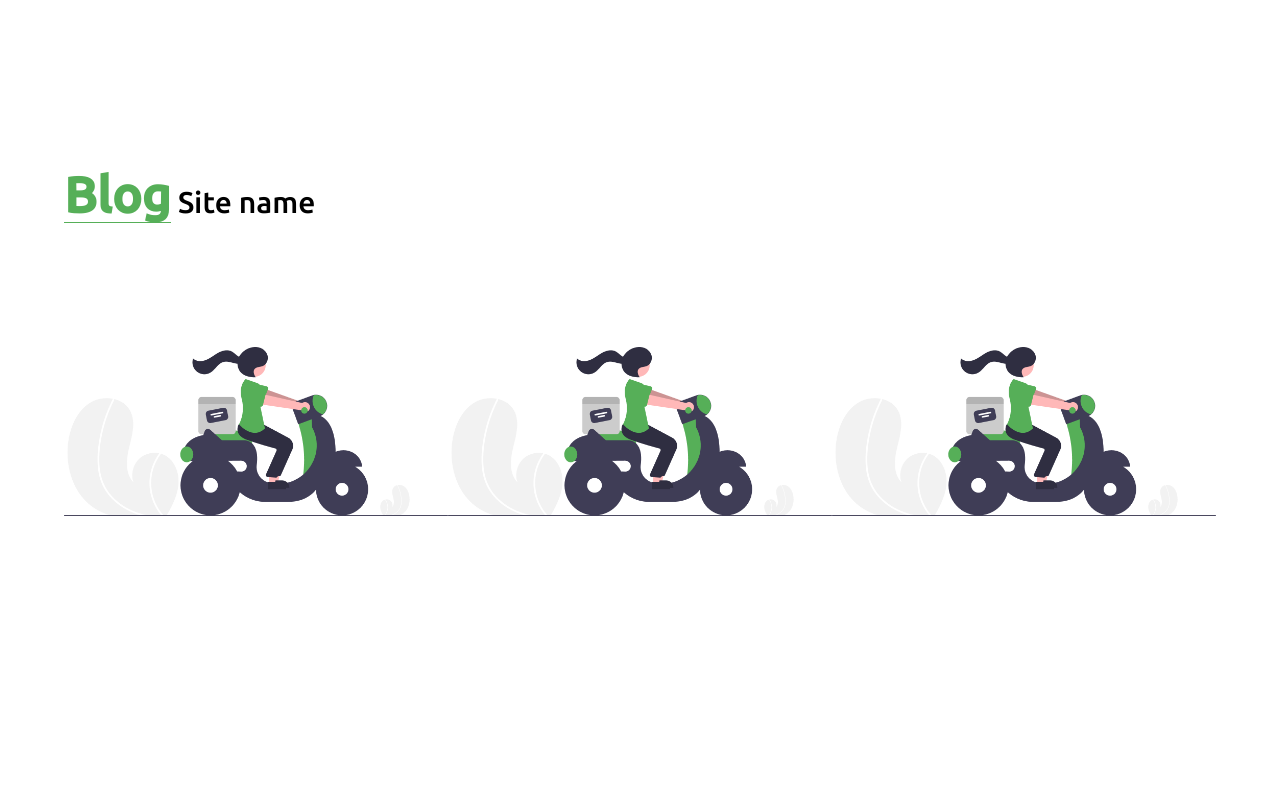
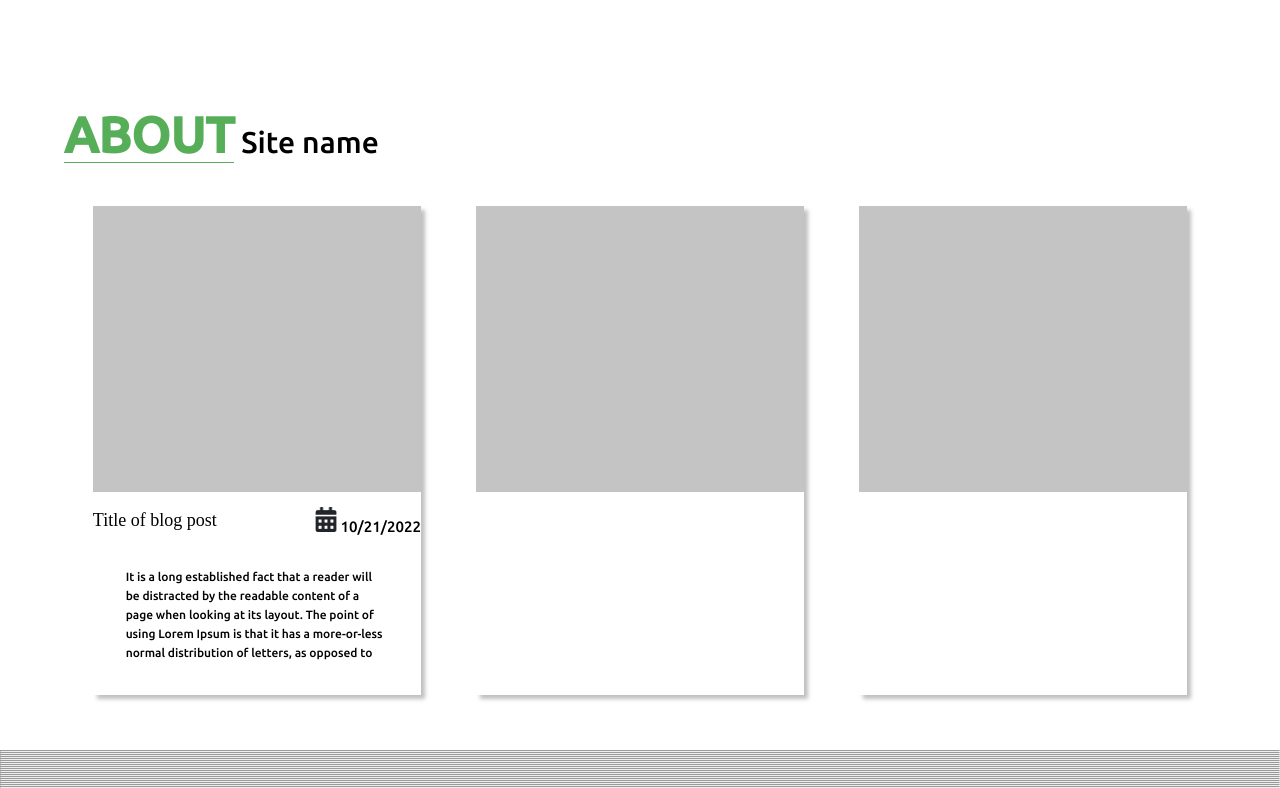
Before and after one commit to syuzets/figma_1, a plain HTML site: page index.html in a window 1280 px wide. Shown: the part 1404-2192 px from the top of the page. Before the commit the page ends 2110 px from the top, so only its background shows below. Drawn offline with Linux system fonts and the light colour scheme.

Commit message:
Blog succsess

```diff
--- a/assets/css/style.css
+++ b/assets/css/style.css
@@ -254,3 +254,68 @@ font-weight: 400;
 font-size: 12px;
 line-height: 29px;
 }
+.blog_body_container{
+    width: 95%;
+    margin: 0 auto 55px;
+    display: flex;
+    justify-content: space-between;
+}
+.blog_col{
+    width: 30%;
+    box-shadow: 4px 4px 4px rgba(0, 0, 0, 0.25)
+}
+.blogs{
+    height: auto;
+}
+.blog_col img{
+    width:100%;
+    height: 286px;
+}
+
+.blog_head{
+    width: 100%;
+    height: 40px;
+    /* background-color: #56AF58; */
+    display: flex;
+    justify-content: space-between;
+    align-items: flex-end;
+}
+.blog_head h6{
+    font-family: 'Ubuntu';
+font-style: normal;
+font-weight: 400;
+font-size: 18px;
+line-height: 29px;
+}
+.blog_head img{
+    width: 21.88px;
+    height: 25px;
+}
+.blog_head time{
+    font-style: normal;
+font-weight: 400;
+font-size: 15px;
+}
+
+
+.blog_text{
+    width: 100%;
+    height:160px;
+    /* background-color: red; */
+    display: flex;
+    justify-content: center;
+    align-items: center;
+    overflow: hidden;
+
+}
+.blog_text_p{
+    width: 80%;
+    height: 60%;
+    /* background-color: green; */
+}
+.blog_text p{
+    font-style: normal;
+    font-weight: 400;
+    font-size: 12px;
+    line-height: 19px;
+}
--- a/index.html
+++ b/index.html
@@ -74,37 +74,70 @@
         </div>
 
     </section>
-    <section class="delivery_service">
+    <section class="delivery_service blogs">
         <div class="delivery_service_conatainer">
             <div class="delivery_service_head_container">
                 <h3 class="about_title">
-                    <span class="bage_color about_title_bage">Blog</span>
+                    <span class="bage_color about_title_bage">ABOUT</span>
                     Site name
                 </h3>
             </div>
-            <div class="delivery_service_body_container">
-                <div class="about_img">
-                    <img src="assets/images/about.png" alt="">
+            <div class="blog_body_container">
+                <div class="blog_col">
+                    <img src="assets/images/blog1.png" alt="">
+                    <div class="blog_head">
+                        <h6 >Title of blog post</h6>
+                        <span>
+                            <img src="assets/images/calendar.png" alt="">
+                            <time>10/21/2022</time>
+                        </span>
+
+                    </div>
+                    <div class="blog_text">
+                        <div class="blog_text_p">
+                            <p>
+                                It is a long established fact that a reader will be distracted by the readable content of a page when looking at its layout. The point of using Lorem Ipsum is that it has a more-or-less normal distribution of letters, as opposed to
+                            </p>
+                        </div>
+
+                    </div>
+                </div>
+
+                <div class="blog_col">
+                    <img src="assets/images/blog1.png" alt="">
 
                 </div>
 
-                <div class="about_img">
-                    <img src="assets/images/about.png" alt="">
-
-                </div>
-
-                <div class="about_img">
-                    <img src="assets/images/about.png" alt="">
+                <div class="blog_col">
+                    <img src="assets/images/blog1.png" alt="">
 
                 </div>
 
 
             </div>
+            </div>
 
-        </div>
 
     </section>
-
+    <hr>
+    <hr>
+    <hr>
+    <hr>
+    <hr>
+    <hr>
+    <hr>
+    <hr>
+    <hr>
+    <hr>
+    <hr>
+    <hr>
+    <hr>
+    <hr>
+    <hr>
+    <hr>
+    <hr>
+    <hr>
+    <hr>
 
 
 </body>
```
Also changed, not shown: assets/images/calendar.png (added).
